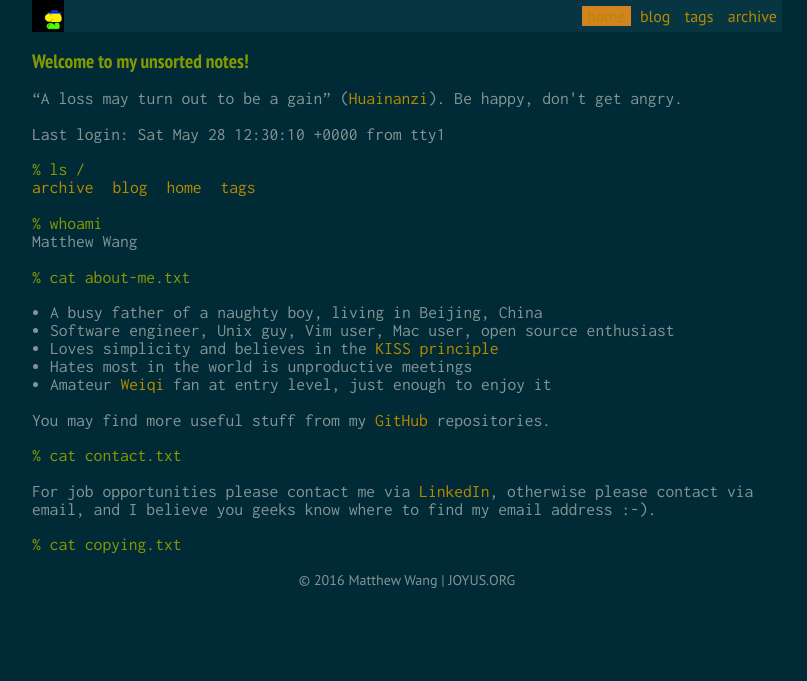
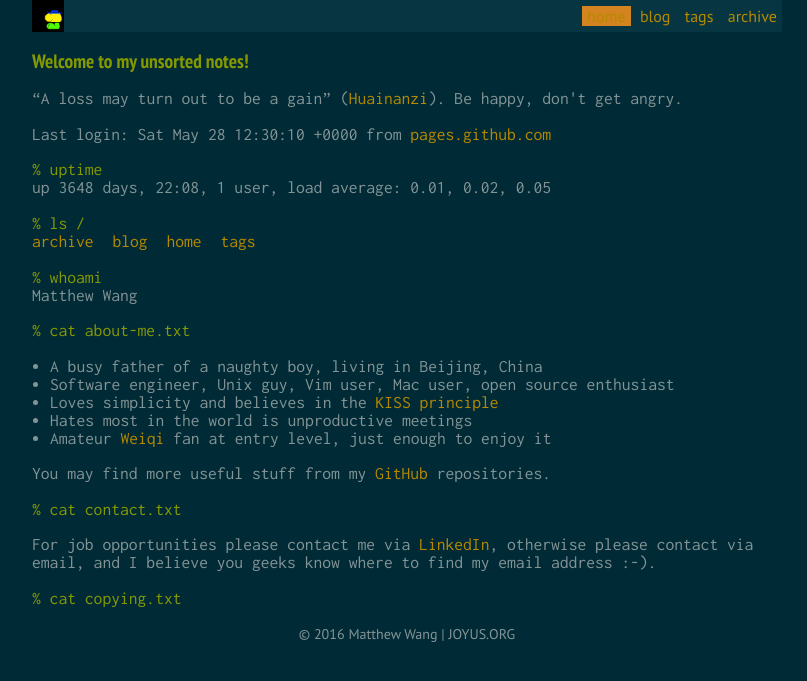
Before and after one commit to ymattw/joyus, a Jekyll site: the page built from index.html, in a window 1280 px wide. Shown: the top 681 px of the page, without its empty margins (233-1040 px from the left). Built offline with Jekyll 4.4.1, drawn with Linux system fonts in a browser that asks for light colours.

Commit message:
Computer uptime with javascript

```diff
--- a/index.html
+++ b/index.html
@@ -11,23 +11,27 @@ order: 1
 <q>A loss may turn out to be a gain</q> (<a href="https://en.wikipedia.org/wiki/Huainanzi">Huainanzi</a>).
 Be happy, don't get angry.
 
-{% assign domain_reg_time = "Fri Jun 2 10:21:44 2006" %}
-{% assign domain_reg_utime = domain_reg_time | date: '%s' %}
-{% assign uptime = site.time | date: '%s' | minus: domain_reg_utime %}
-{% assign uptime_days = uptime | divided_by: 86400 %}
-{% assign uptime_hours = uptime | modulo: 86400 | divided_by: 3600 %}
-{% assign uptime_minutes = uptime | modulo: 3600 | divided_by: 60 %}
+<p>
+  Last login: {{ site.time | date: '%a %b %-d %T %z' }} from
+  <a href="https://pages.github.com/">pages.github.com</a>
+</p>
 
-<p>Last login: {{ site.time | date: '%a %b %-d %T %z' }} from tty1</p>
-
-<!--
 <p>
   <div class="prompt">% uptime</div>
-  {{ site.time | date: '%T' }} up {{ uptime_days }} days,
-  {{ uptime_hours }}:{{ uptime_minutes | prepend: '0' | slice: -2, 2 }},
+  <script>
+    var domain_reg_date = new Date("Fri, 2 Jun 2006 07:21:44 -0700");
+    var current_date = new Date();
+    var uptime = (current_date.getTime() - domain_reg_date.getTime()) / 1000;
+    var uptime_days = (uptime / 86400).toFixed();
+    var uptime_hours = ((uptime % 86400) / 3600).toFixed();
+    var uptime_minutes = ((uptime % 3600) / 60).toFixed();
+    uptime_minutes = ('0' + uptime_minutes).slice(-2); // left pad
+    document.write("up " + uptime_days + " days, ");
+    document.write(uptime_hours + ":" + uptime_minutes + ", ");
+  </script>
+  <noscript>up 3648 days, 18:47, </noscript>
   1 user, load average: 0.01, 0.02, 0.05
 </p>
--->
 
 <p>
   <div class="prompt">% ls /</div>
```
